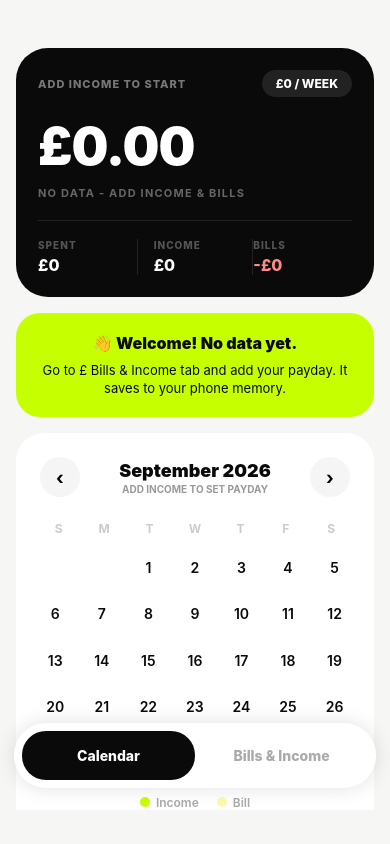
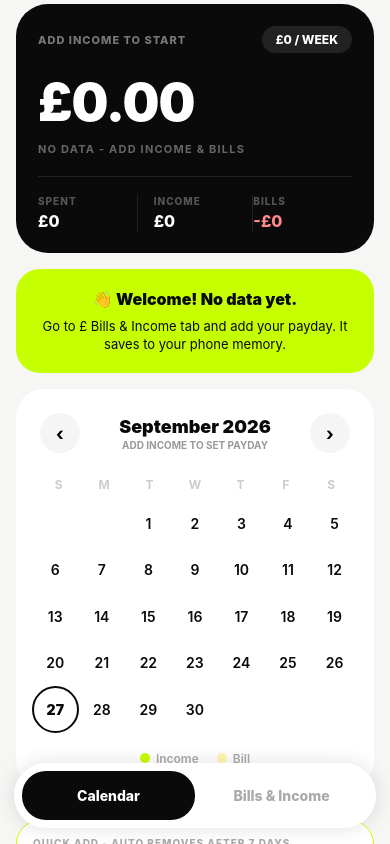
Before and after one commit to clarkcole1g-dotcom/money-management, a React Native app: screen / in a window 390 px wide. Built offline with nearby package versions, Linux system fonts and the light colour scheme.

Commit message:
Update App.js

```diff
--- a/App.js
+++ b/App.js
@@ -104,7 +104,7 @@ export default function App(){
       )}
 
       {/* SCROLLABLE MIDDLE - ONLY THIS MOVES */}
-      <ScrollView style={styles.scroll} contentContainerStyle={{paddingBottom:110}} showsVerticalScrollIndicator={false}>
+      <ScrollView style={styles.scroll} contentContainerStyle={{paddingBottom: keyboardVisible ? 0 : 100}} showsVerticalScrollIndicator={false} keyboardShouldPersistTaps="handled">
         {tab==='cal' ? (
           <>
             {incomes.length===0 && (
@@ -190,16 +190,15 @@ export default function App(){
         <Pressable onPress={()=>setTab('cal')} style={[styles.bottomTab, tab==='cal'&&styles.bottomTabActive]}><Text style={[styles.bottomTabText, tab==='cal'&&styles.bottomTabActiveText]}>Calendar</Text></Pressable>
         <Pressable onPress={()=>setTab('bills')} style={[styles.bottomTab, tab==='bills'&&styles.bottomTabActive]}><Text style={[styles.bottomTabText, tab==='bills'&&styles.bottomTabActiveText]}>Bills & Income</Text></Pressable>
       </View>}
-      {/* BOTTOM SAFE SPACE - so you see Samsung ||| O < buttons */}
-      <View style={styles.bottomSafe} />
+      {/* NO bottomSafe - removed gray bar */}
     </View>
   );
 }
 
 const styles = StyleSheet.create({
   root:{flex:1, backgroundColor:'#f6f6f5'},
-  topSafe:{height: Platform.OS==='android' ? (StatusBar.currentHeight||24) : 44, backgroundColor:'#f6f6f5'},
-  bottomSafe:{height: Platform.OS==='android' ? 56 : 34, backgroundColor:'#f6f6f5'},
+  topSafe:{height: Platform.OS==='android' ? (StatusBar.currentHeight||0) : 0, backgroundColor:'#f6f6f5'},
+  bottomSafe:{height: 0, backgroundColor:'#f6f6f5'},
   blackCard:{backgroundColor:BLACK, margin:16, marginTop:4, marginBottom:8, borderRadius:32, padding:22},
   blackTopRow:{flexDirection:'row', justifyContent:'space-between', alignItems:'center'},
   blackTopLabel:{color:'#777', fontSize:11, fontWeight:'800', letterSpacing:1},
@@ -270,7 +269,7 @@ const styles = StyleSheet.create({
   summarySub:{color:'#555', fontSize:11, marginTop:10},
   clearBtn:{marginHorizontal:16, backgroundColor:'#ffecec', borderRadius:20, padding:16, alignItems:'center', borderWidth:1, borderColor:'#ffd2d2'},
   clearText:{color:'#ff5a5a', fontWeight:'800'},
-  bottomTabsFixed:{position:'absolute', bottom:56, left:14, right:14, backgroundColor:'white', borderRadius:32, padding:8, flexDirection:'row', shadowColor:'#000', shadowOpacity:0.12, shadowRadius:20, elevation:20},
+  bottomTabsFixed:{position:'absolute', bottom:16, left:14, right:14, backgroundColor:'white', borderRadius:32, padding:8, flexDirection:'row', shadowColor:'#000', shadowOpacity:0.12, shadowRadius:20, elevation:20, marginBottom:0},
   bottomTab:{flex:1, padding:16, borderRadius:24, alignItems:'center'},
   bottomTabActive:{backgroundColor:BLACK},
   bottomTabText:{fontWeight:'800', color:'#aaa'},
```
